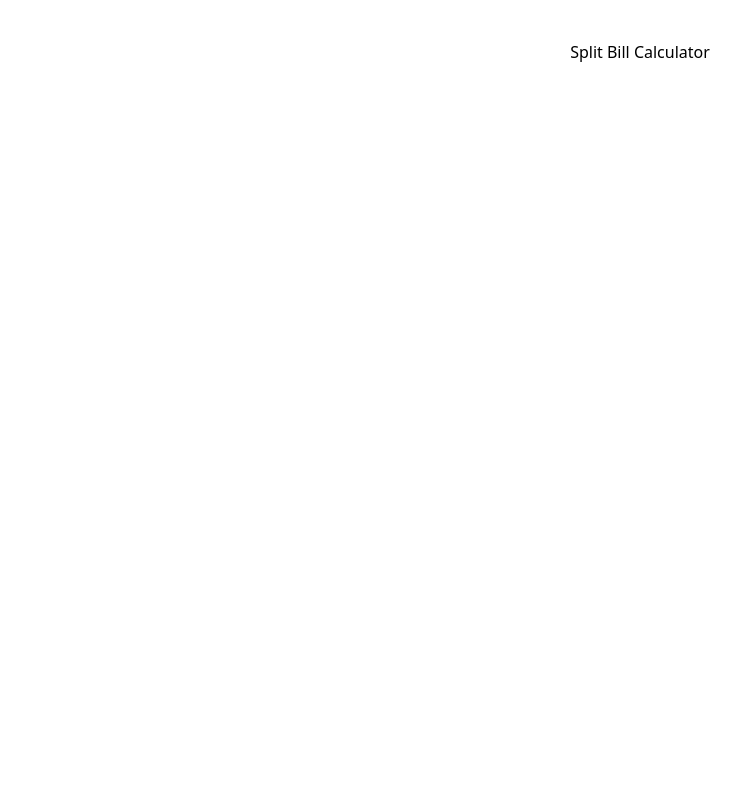
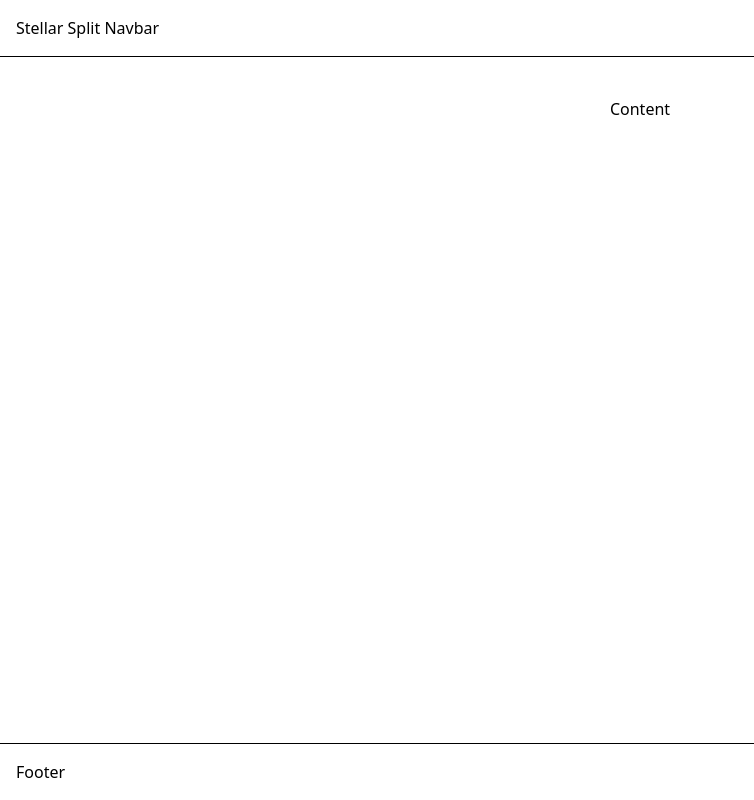
Before and after one commit to bapidas777/Stellar-Split, a Next.js app: page / in a window 1280 px wide. Shown: the whole page, without its empty margins (0-754 px from the left). Built offline with nearby package versions, Linux system fonts and the light colour scheme.

Commit message:
Build layout shell with sticky navbar and footer

```diff
--- a/app/page.tsx
+++ b/app/page.tsx
@@ -1,3 +1,10 @@
+import React from 'react';
 export default function Home() {
-  return <main className="flex justify-center py-10">Split Bill Calculator</main>;
+  return (
+    <>
+      <header className="sticky top-0 z-50 bg-white/80 p-4 border-b">Stellar Split Navbar</header>
+      <main className="py-10 flex justify-center items-start px-6 flex-1">Content</main>
+      <footer className="mt-auto p-4 border-t">Footer</footer>
+    </>
+  );
 }
```
